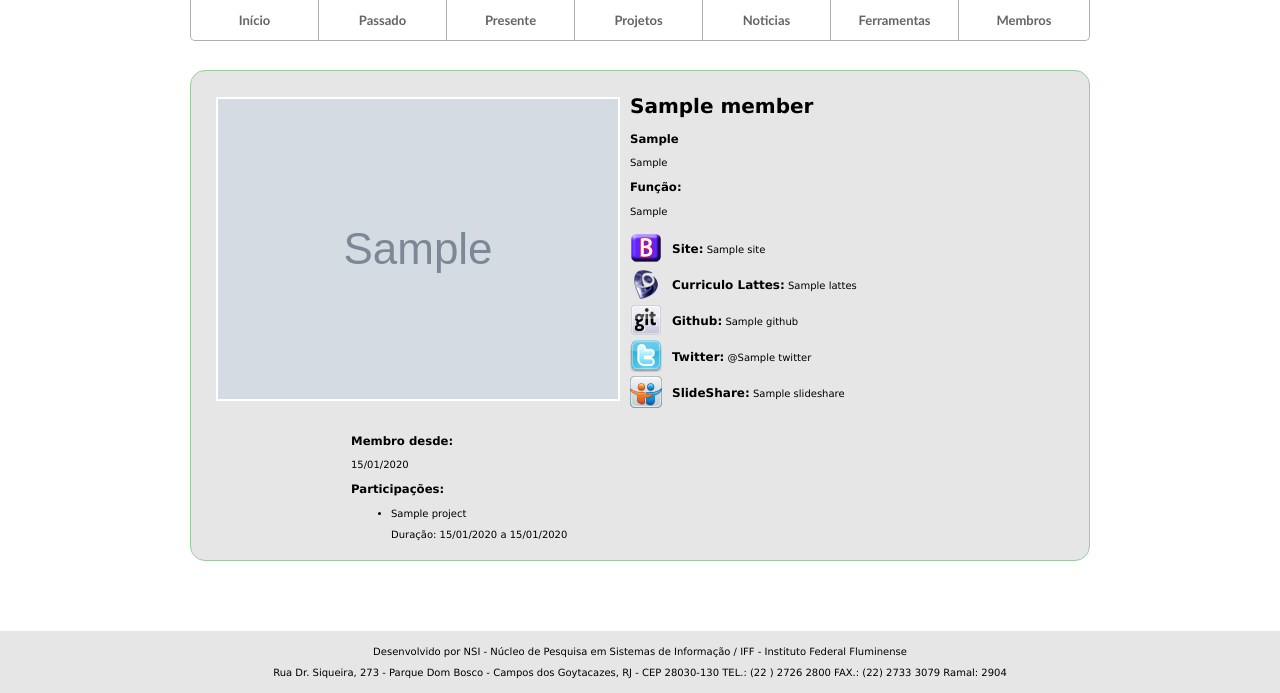
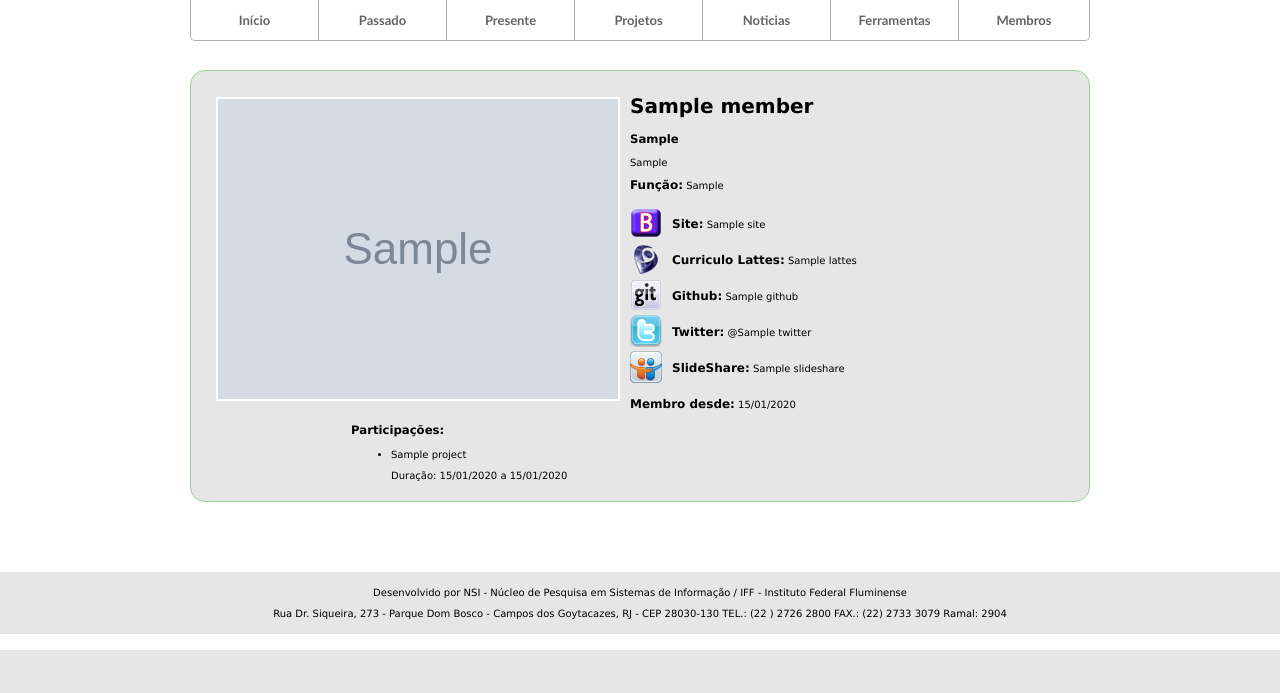
Before and after one commit to nsi-iff/nsi_site, a Django app: template apps/members/templates/show_member.html in a window 1280 px wide. Shown: the part 150-843 px from the top of the page. After the commit the page ends 800 px from the top, so only its background shows below. Run offline with Django 3.2, Linux system fonts and the light colour scheme; the template is opened without the code that fills it: most values are stand-ins (such as "Sample title", 1, 10 or a date in 2020); grey boxes marked "Sample" are stand-in pictures.

Commit message:
Improved the layout of page that show a especific member

```diff
--- a/apps/members/templates/show_member.html
+++ b/apps/members/templates/show_member.html
@@ -10,40 +10,40 @@
         <h1>{{ member.name }}</h1>
         <h3>{{ member.currently_does }}</h3>
         <p>{{ member.life_and_work }}</p>
-        <p><h3>Função:</h3> <span>{{ member.get_function_display }}</span></p>
+        <p><span class="text_highlight">Função:</span> <span>{{ member.get_function_display }}</span></p>
         <div class="member_links">
           {% if member.site %}
           <a href="{{ member.site }}" target="_blank">
             <img src="{{ MEDIA_URL }}/images/base/icon_site.png" alt="Site" title="Site"/>
-            <span class="link_text">Site:</span> <span>{{ member.site }}</span>
+            <span class="text_highlight">Site:</span> <span>{{ member.site }}</span>
           </a>
           {% endif %}
           {% if member.lattes %}
           <a href="{{ member.lattes }}" target="_blank">
             <img src="{{ MEDIA_URL }}/images/base/icon_lattes.png" alt="Lattes" title="Lattes"/>
-            <span class="link_text">Curriculo Lattes:</span> <span>{{ member.lattes }}</span>
+            <span class="text_highlight">Curriculo Lattes:</span> <span>{{ member.lattes }}</span>
           </a>
           {% endif %}
           {% if member.github %}
           <a href="{{ member.github_link }}" target="_blank">
             <img src="{{ MEDIA_URL }}/images/base/icon_github.png" alt="Github" title="Github"/>
-            <span class="link_text">Github:</span> <span>{{ member.github }}</span>
+            <span class="text_highlight">Github:</span> <span>{{ member.github }}</span>
           </a>
           {% endif %}
           {%if member.twitter %}
           <a href="{{ member.twitter_link }}" target="_blank">
             <img src="{{ MEDIA_URL }}/images/base/icon_twitter.png" alt="Twitter" title="Twitter"/>
-            <span class="link_text">Twitter:</span> <span>@{{ member.twitter }}</span>
+            <span class="text_highlight">Twitter:</span> <span>@{{ member.twitter }}</span>
           </a>
           {% endif %}
           {% if member.slideshare %}
           <a href="{{ member.slideshare_link }}" target="_blank">
             <img src="{{ MEDIA_URL }}/images/base/icon_slideshare.png" alt="Slideshare" title="Slideshare"/>
-            <span class="link_text">SlideShare:</span> <span>{{ member.slideshare }}</span>
+            <span class="text_highlight">SlideShare:</span> <span>{{ member.slideshare }}</span>
           </a>
           {% endif %}
         </div>
-        <p><h3>Membro desde:</h3> <span>{{ member.started_nsi_date|date:"d/m/Y" }}</span></p>
+        <span class="text_highlight">Membro desde:</span> <span>{{ member.started_nsi_date|date:"d/m/Y" }}</span>
         {% if participation_list %}
         <p>
           <h3>Participações:</h3>
--- a/site_media/css/members.css
+++ b/site_media/css/members.css
@@ -70,10 +70,6 @@
   border: thin solid #9BCD9B;
 }
 
-.member_details p span {
-  font-weight: bold;
-}
-
 .member_details h2 {
   text-align: justify;
 }
@@ -121,7 +117,7 @@
   overflow: hidden;
 }
 
-.member_details .link_text {
+.member_details .text_highlight {
   font-size: 12px;
   font-weight: bold;
 }
```
